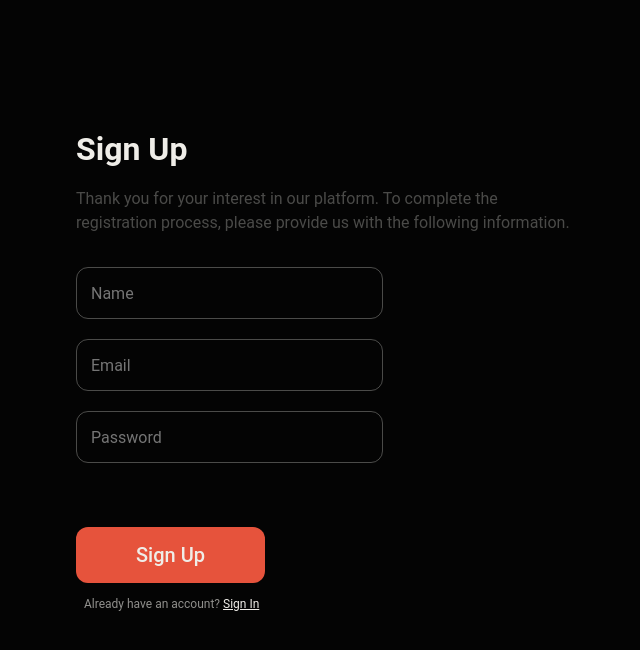
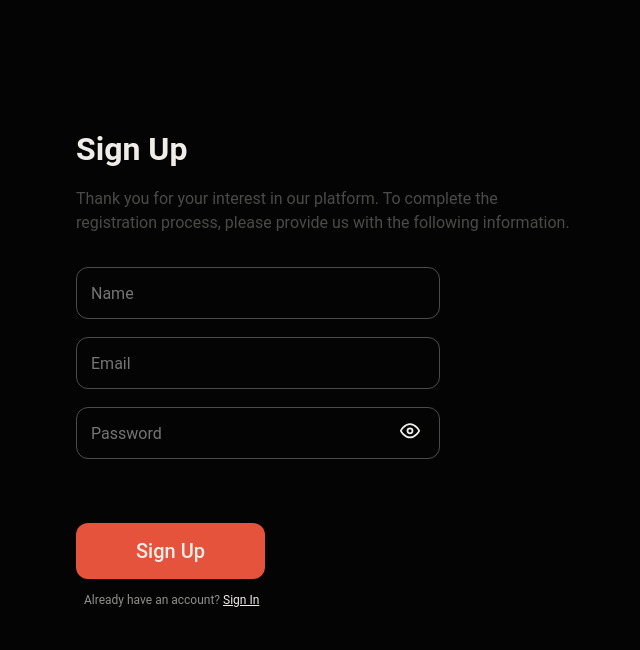
Before and after one commit to idnol/ui-power-pulse, a React app: page /react_vite/signup in a window 1280 px wide. Shown: the top 650 px of the page, without its empty margins (212-852 px from the left). Built offline with nearby package versions, Linux system fonts and the light colour scheme; the HTML template or start-up script is replaced by a standard one.

Commit message:
fix/styles

```diff
--- a/src/components/AuthForms/AuthForms.styled.js
+++ b/src/components/AuthForms/AuthForms.styled.js
@@ -1,5 +1,5 @@
 import { ErrorMessage, Field } from "formik";
-import styled from "styled-components";
+import styled, { css } from "styled-components";
 import { StyledHeader, StyledText } from "../parts/ReusableStyles.styled";
 import { theme } from "../../vars";
 import { Link } from "react-router-dom";
@@ -34,7 +34,6 @@ export const StyledInput = styled(Field)`
     display: block;
     width: 100%;
     height: 46px;
-    margin-top: 18px;
     padding: 14px;
     font-size: 14px;
     line-height: 1.29;
@@ -45,15 +44,17 @@ export const StyledInput = styled(Field)`
     &:hover{
         border: ${theme.border.orange};
     };
+    ${({ error, touched }) => touched === "true" && error === "true" && css`
+        border-color: red;
+    `}
+    ${({ error, touched, name }) => touched === "true" && error === "false" && (name === 'email' || name === 'password' || name === 'name') && css`
+        border-color: green;
+    `}
     @media (min-width: ${theme.breakpoint.md}) {
-        width: 307px;
+        width: 364px;
         height: 52px;
-        margin-top: 20px;
         font-size: 16px;
         line-height: 1.5;
-    }
-    @media (min-width: ${theme.breakpoint.xl}) {
-        width: 310px;
     }
 `;
 
@@ -103,3 +104,26 @@ export const StyledLink = styled(Link)`
     color: ${theme.color.white};
     text-decoration: underline;
 `;
+
+export const StyledEye = styled.button`
+    position: absolute;
+    top: 50%;
+    right: 14px;
+    transform: translateY(-50%);
+    background-color: transparent;
+    border: none;
+`;
+
+export const StyledInputWrapper = styled.div`
+    position: relative;
+    display: inline-block;
+`;
+
+export const StyledIFormWrapper = styled.div`
+    display: flex;
+    flex-direction:column;
+    gap: 18px;
+    @media (min-width: ${theme.breakpoint.md}) {
+        width: max-content;
+    }
+`;
--- a/src/components/AuthForms/SignInForm.jsx
+++ b/src/components/AuthForms/SignInForm.jsx
@@ -1,7 +1,6 @@
-import { Form, Formik } from 'formik';
 import * as Yup from 'yup';
-import { Error, StyledButton, StyledDiv, StyledGreetings, StyledInput, StyledLink, StyledSecondaryText, StyledTitle } from './AuthForms.styled';
-import { PasswordField } from './PasswordField';
+import { StyledDiv, StyledGreetings, StyledLink, StyledSecondaryText, StyledTitle } from './AuthForms.styled';
+import { AuthForm } from './AuthForm';
 
 
 const schema = Yup.object().shape({
@@ -22,25 +21,7 @@ export const SignInForm = () => {
             <StyledDiv>
                 <StyledTitle>Sign In</StyledTitle>
                 <StyledGreetings>Welcome! Please enter your credentials to login to the platform:</StyledGreetings>
-
-                <Formik
-                    initialValues={{
-                        email: '',
-                        password: '',
-                    }}
-                    validationSchema={schema}
-                    onSubmit={(values) => {
-                        handleLogin(values);
-                    }}>
-                    <Form autoComplete="off">
-                        <StyledInput type="email" name="email" placeholder="Email" />
-                        <Error name="email" component="p" />
-                        <StyledInput type="password" name="password" placeholder="Password" component={PasswordField} />
-                        <Error name="password" component="p" />
-                        <StyledButton type="submit">Sign Up</StyledButton>
-                    </Form>
-                </Formik>
-
+                <AuthForm schema={schema} handleSubmit={handleLogin} />
                 <StyledSecondaryText>Don’t have an account? <StyledLink to="/signup">Sign Up</StyledLink></StyledSecondaryText>
             </StyledDiv>
 
--- a/src/components/AuthForms/SignUpForm.jsx
+++ b/src/components/AuthForms/SignUpForm.jsx
@@ -1,6 +1,6 @@
-import { Form, Formik } from 'formik';
+import { AuthForm } from './AuthForm';
 import * as Yup from 'yup';
-import { Error, StyledButton, StyledDiv, StyledGreetings, StyledInput, StyledLink, StyledSecondaryText, StyledTitle } from './AuthForms.styled';
+import { StyledDiv, StyledGreetings, StyledLink, StyledSecondaryText, StyledTitle } from './AuthForms.styled';
 
 
 const schema = Yup.object().shape({
@@ -22,28 +22,7 @@ export const SignUpForm = () => {
             <StyledDiv>
                 <StyledTitle>Sign Up</StyledTitle>
                 <StyledGreetings>Thank you for your interest in our platform. To complete the registration process, please provide us with the following information.</StyledGreetings>
-
-                <Formik
-                    initialValues={{
-                        name: '',
-                        email: '',
-                        password: '',
-                    }}
-                    validationSchema={schema}
-                    onSubmit={(values) => {
-                        handleRegistration(values);
-                    }}>
-                    <Form autoComplete="off">
-                        <StyledInput type="text" name="name" placeholder="Name" />
-                        <Error name="name" component="p" />
-                        <StyledInput type="email" name="email" placeholder="Email" />
-                        <Error name="email" component="p" />
-                        <StyledInput type="password" name="password" placeholder="Password" />
-                        <Error name="password" component="p" />
-                        <StyledButton type="submit">Sign Up</StyledButton>
-                    </Form>
-                </Formik>
-
+                <AuthForm schema={schema} handleSubmit={handleRegistration} register />
                 <StyledSecondaryText>Already have an account? <StyledLink to="/signin">Sign In</StyledLink></StyledSecondaryText>
             </StyledDiv>
 
```
